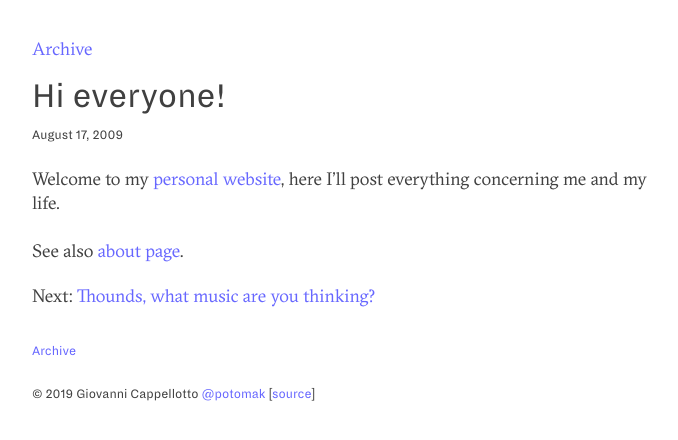
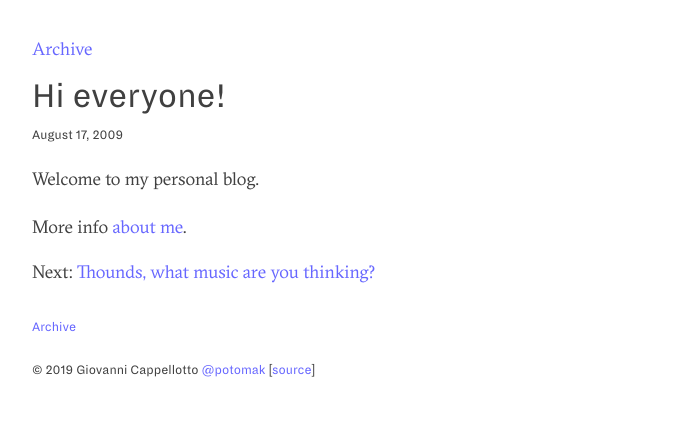
Before and after one commit to curlybracketshq/giovanni.curlybrackets.it, a Jekyll site: the page built from _posts/2009-08-17-hi-everybody.markdown, in a window 1280 px wide. Shown: the top 440 px of the page, without its empty margins (288-966 px from the left). Built offline with Jekyll 4.4.1, drawn with Linux system fonts in a browser that asks for light colours.

Commit message:
Remove references to the old domain

```diff
--- a/_layouts/default.html
+++ b/_layouts/default.html
@@ -24,8 +24,8 @@
 
       <p>
         &copy; {{ site.time | date: '%Y' }} Giovanni Cappellotto
-        <a href="http://github.com/potomak">@potomak</a>
-        [<a href="http://github.com/focustheweb/focustheweb.github.io">source</a>]
+        <a href="https://github.com/potomak">@potomak</a>
+        [<a href="https://github.com/curlybracketshq/giovanni.curlybrackets.it">source</a>]
       </p>
     </footer>
   </div>
--- a/_posts/2009-08-17-hi-everybody.markdown
+++ b/_posts/2009-08-17-hi-everybody.markdown
@@ -3,9 +3,6 @@ title: Hi everyone!
 layout: post
 ---
 
-[focustheweb]: http://www.focustheweb.com "Giovanni Cappellotto's Focus the Web"
-[about]: http://www.focustheweb.com/about.html "Giovanni Cappellotto's About"
+Welcome to my personal blog.
 
-Welcome to my [personal website][focustheweb], here I’ll post everything concerning me and my life.
-
-See also [about page][about].
+More info [about me](/about.html).
```
Also changed, not shown: atom.xml (+5 -5 lines).
